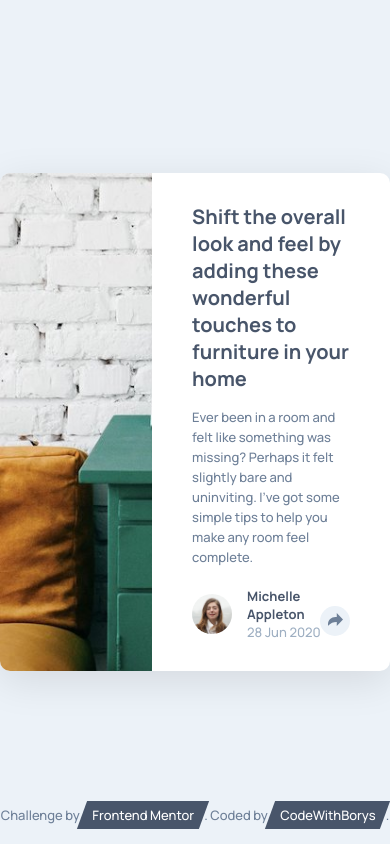
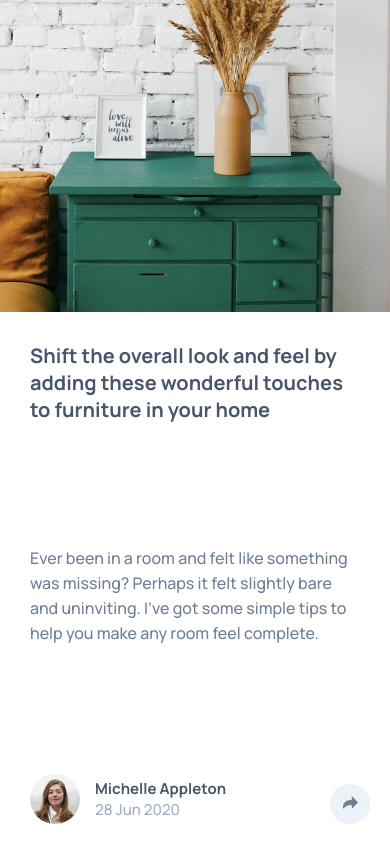
Before and after one commit to CodeWithBorys/article-preview-component, a plain HTML site: page index.html in a window 390 px wide. Drawn offline with Linux system fonts and the light colour scheme.

Commit message:
mobile version

```diff
--- a/style.css
+++ b/style.css
@@ -197,3 +197,94 @@ body.active .overlay {
   border: 1px solid var(--dark-blue);
   background: transparent;
 }
+
+@media (max-width: 500px) {
+  body {
+    align-items: stretch;
+  }
+
+  .card {
+    grid-template-columns: 1fr;
+    grid-template-rows: 37% 63%;
+    border-radius: 0;
+  }
+
+  .image {
+    border-radius: 0;
+  }
+
+  .content {
+    display: flex;
+    flex-direction: column;
+    justify-content: space-between;
+    padding: 0 30px;
+  }
+
+  .intro {
+    line-height: 25px;
+    font-size: 1rem;
+  }
+
+  .author {
+    margin: 20px 0;
+  }
+
+  .author__photo {
+    width: 50px;
+    height: 50px;
+  }
+
+  .author__data,
+  .author__name {
+    font-size: 15px;
+  }
+
+  .share {
+    position: absolute;
+    bottom: 20px;
+    right: 20px;
+    z-index: 20;
+  }
+
+  .share__btn {
+    position: relative;
+    width: 40px;
+    height: 40px;
+    z-index: 110;
+  }
+
+  body.active .share__btn img {
+    filter: brightness(2);
+  }
+
+  body.active .share__btn {
+    background: var(--blue);
+  }
+
+  body.active .share__block {
+    left: -34vw;
+    top: -20px;
+    border-radius: 0;
+    box-shadow: 0 3px 8px rgb(0 0 0 / 40%);
+    width: 100vw;
+    height: 80px;
+    display: flex;
+    align-items: center;
+  }
+
+  .share__btn--social {
+    height: 1.5rem;
+  }
+
+  .share__block::after {
+    display: none;
+  }
+
+  .share__block span {
+    font-size: 1rem;
+    letter-spacing: 5px;
+  }
+  .attribution {
+    display: none;
+  }
+} ;
```
